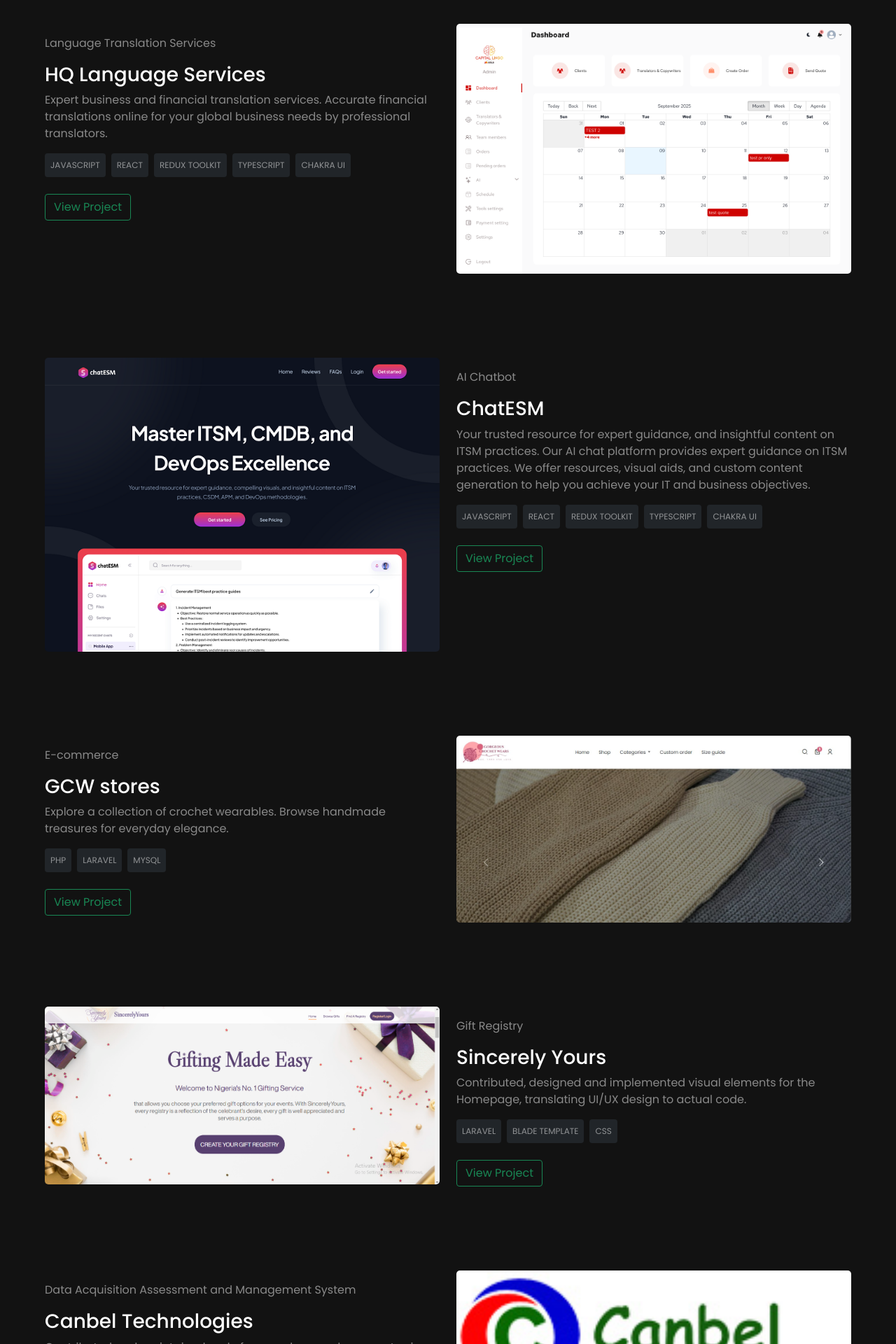
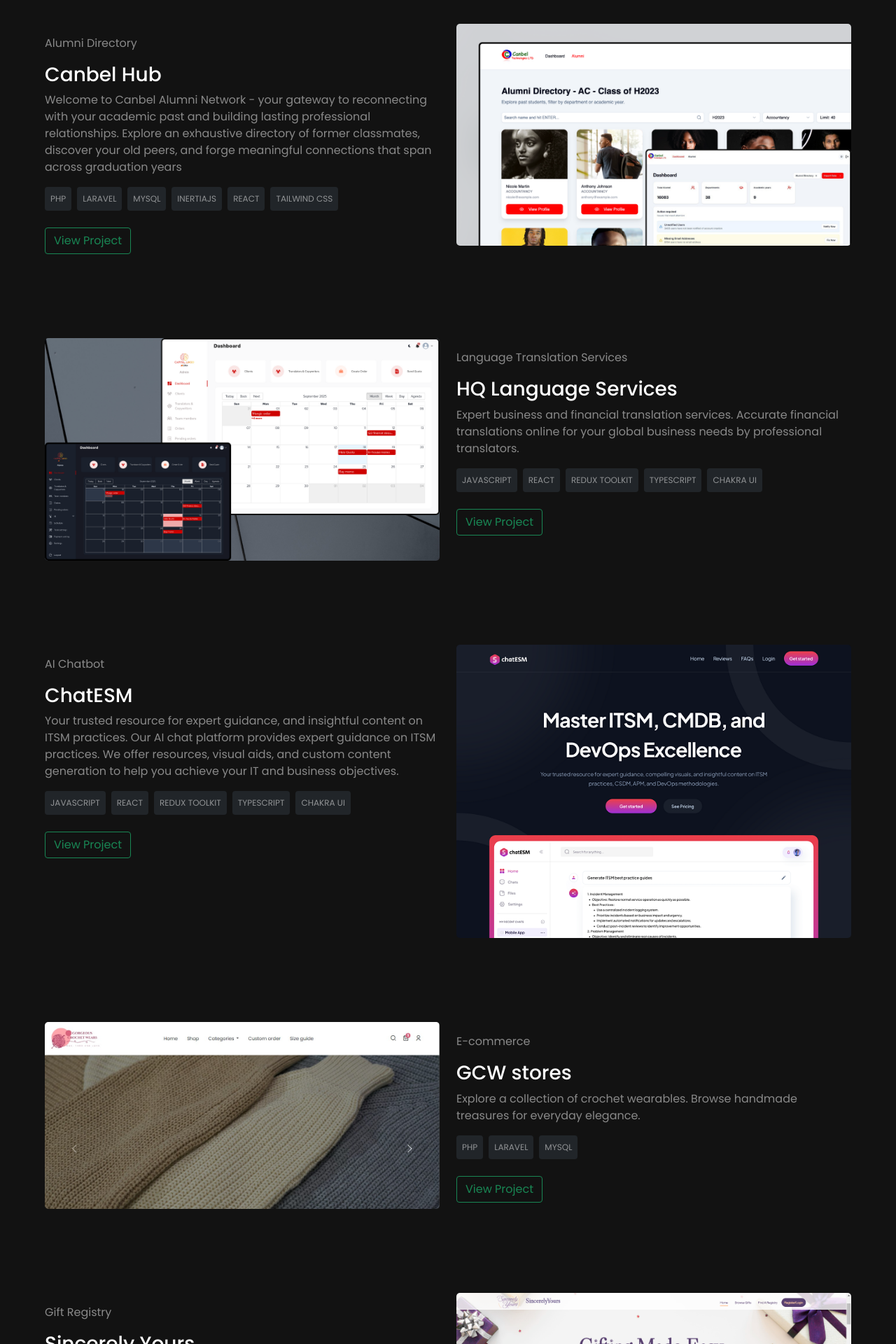
Before and after one commit to muritz11/muritz11.github.io, a React (Vite) app: page / in a window 1280 px wide. Shown: the part 2620-4540 px from the top of the page at 70% size. Built offline with nearby package versions, Linux system fonts and the light colour scheme.

Commit message:
fix: updated projects

```diff
--- a/src/App.jsx
+++ b/src/App.jsx
@@ -230,7 +230,9 @@ function App() {
               key={`prj-${idx}`}>
               <div className={idx % 2 === 0 ? 'd-md-none' : 'col-md-6'}>
                 <div className="position-relative icon">
-                  <img src={project.coverImg} alt={project.name} />
+                  <a href={project.coverImg} target={'_blank'}>
+                    <img src={project.coverImg} alt={project.name} />
+                  </a>
                 </div>
               </div>
 
@@ -260,7 +262,9 @@ function App() {
               {idx % 2 === 0 ? (
                 <div className="col-md-6 d-md-block d-none">
                   <div className="position-relative icon">
-                    <img src={project.coverImg} alt={project.name} />
+                    <a href={project.coverImg} target={'_blank'}>
+                      <img src={project.coverImg} alt={project.name} />
+                    </a>
                   </div>
                 </div>
               ) : (
--- a/src/data.js
+++ b/src/data.js
@@ -1,11 +1,20 @@
 import Sincerely from './assets/images/sincerely.png'
 import GCW from './assets/images/gcw.jpg'
-import Canbel from './assets/images/canbel_logo.jpg'
+// import Canbel from './assets/images/canbel_logo.jpg'
 import ChatEsm from './assets/images/chat-esm.png'
-import HQLS from './assets/images/hqls.png'
+import HQLS from './assets/images/hqls-mockup.png'
+import CanbelHub from './assets/images/canbel-mockup.png'
 // import Shoelon from './assets/images/shoelon.png'
 
 export const Projects = [
+  {
+    name: 'Canbel Hub',
+    category: 'Alumni Directory',
+    desc: 'Welcome to Canbel Alumni Network - your gateway to reconnecting with your academic past and building lasting professional relationships. Explore an exhaustive directory of former classmates, discover your old peers, and forge meaningful connections that span across graduation years',
+    tools: ['php', 'laravel', 'mysql', 'inertiajs', 'react', 'tailwind css'],
+    coverImg: CanbelHub,
+    link: 'https://canbelhub.com',
+  },
   {
     name: 'HQ Language Services',
     category: 'Language Translation Services',
@@ -46,12 +55,12 @@ export const Projects = [
     coverImg: Sincerely,
     link: 'https://sincerelyyours.com.ng/',
   },
-  {
-    name: 'Canbel Technologies',
-    category: 'Data Acquisition Assessment and Management System',
-    desc: 'Contributed and maintained code for seamless card payment using Paystack payment gateway API',
-    tools: ['php', 'mysql'],
-    coverImg: Canbel,
-    link: 'https://www.canbeltech.com/',
-  },
+  // {
+  //   name: 'Canbel Technologies',
+  //   category: 'Data Acquisition Assessment and Management System',
+  //   desc: 'Contributed and maintained code for seamless card payment using Paystack payment gateway API',
+  //   tools: ['php', 'mysql'],
+  //   coverImg: Canbel,
+  //   link: 'https://www.canbeltech.com/',
+  // },
 ]
```
Also changed, not shown: src/assets/images/canbel-mockup.png (added), src/assets/images/hqls-mockup.png (added), 2 other files (tests, documents, lock files or other folders).
